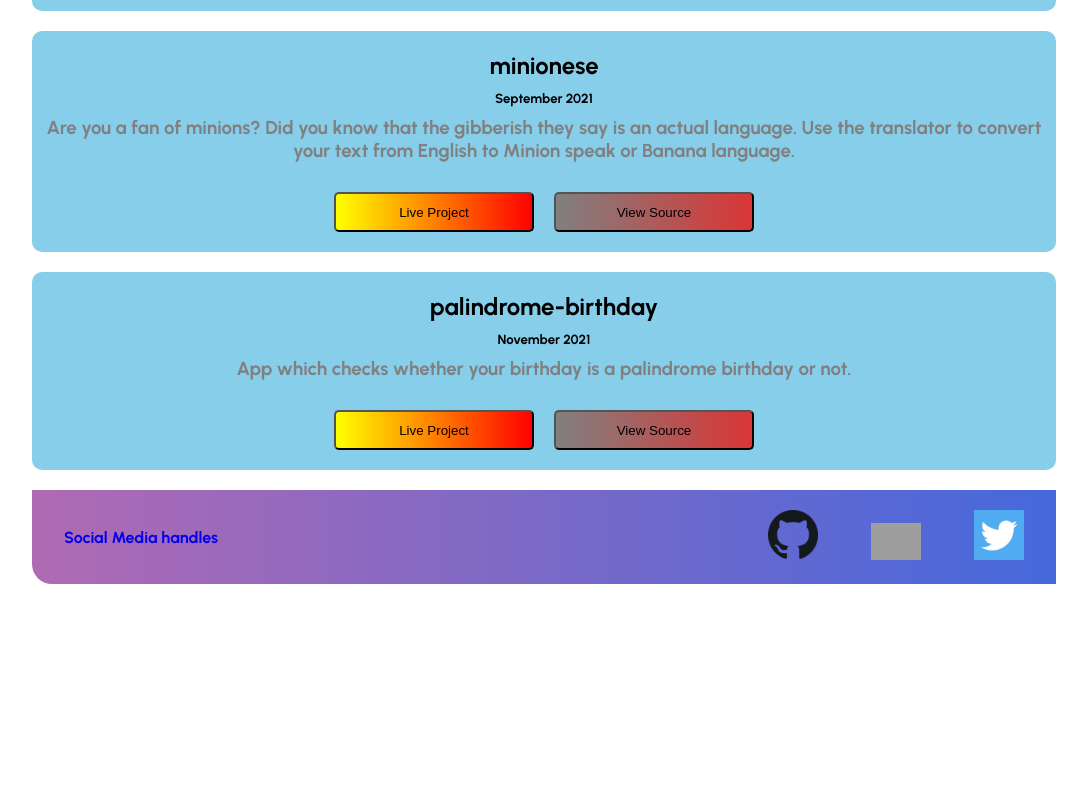
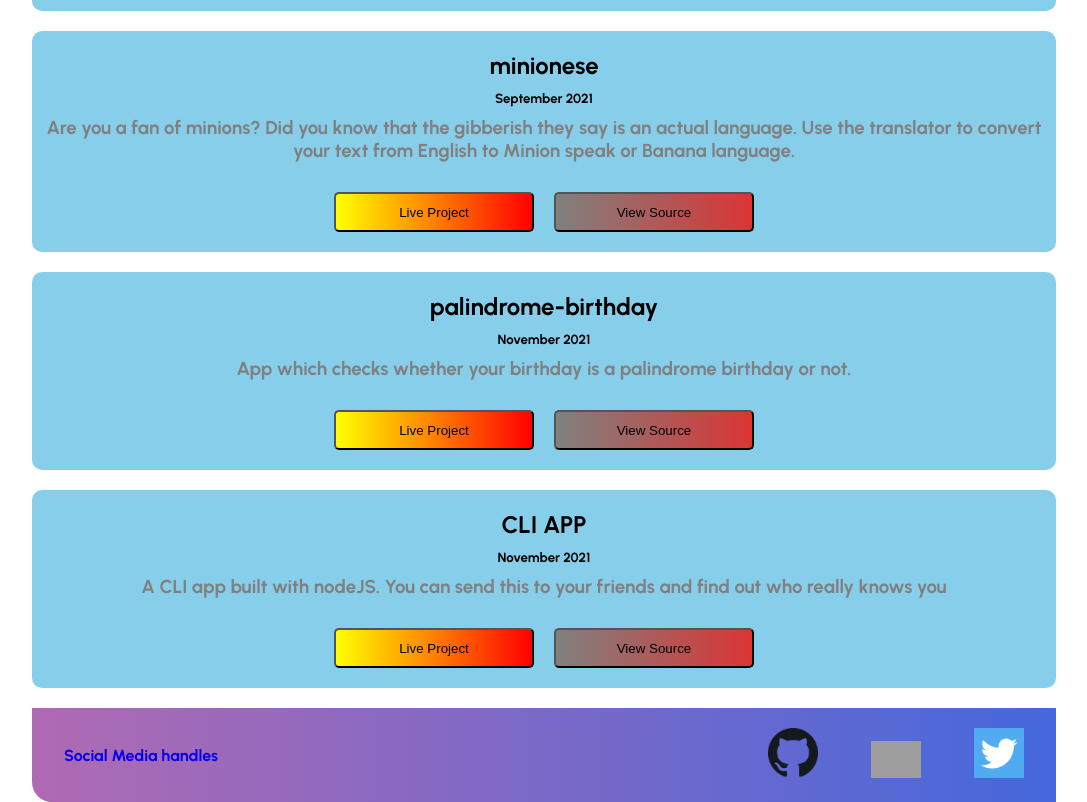
Before and after one commit to jagdishsaini90/portfolio, a React (Create React App) app: page /projects in a window 1280 px wide. Shown: the part 1478-2280 px from the top of the page, without its empty margins (96-1183 px from the left). Before the commit the page ends 2062 px from the top, so only its background shows below. Built offline with nearby package versions, Linux system fonts and the light colour scheme; grey boxes are pictures that could not be loaded.

Commit message:
added one more

```diff
--- a/src/projects.js
+++ b/src/projects.js
@@ -62,4 +62,12 @@ export const PROJECTS = [
     link: "https://palindrome-birthday-six.vercel.app/",
     github: "https://github.com/jagdishsaini90/pailndrome-birthday",
   },
+        {
+    name: "CLI APP",
+    date: "November 2021",
+    description:
+      "A CLI app built with nodeJS. You can send this to your friends and find out who really knows you",
+    link: "https://replit.com/@jsaini97600/CLI-APP?embed=1&output=1",
+    github: "https://replit.com/@jsaini97600/CLI-APP?embed=1&output=1",
+  },
 ];
```
